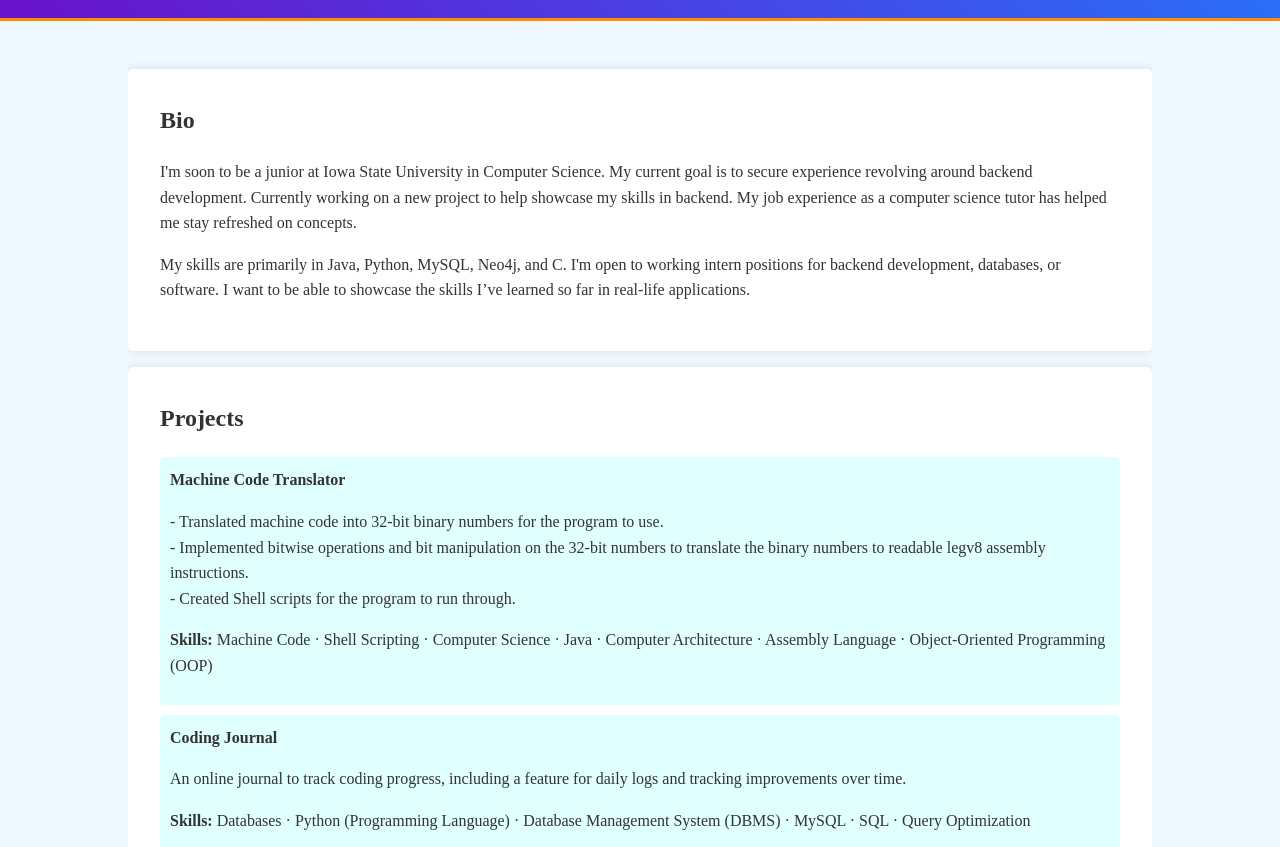
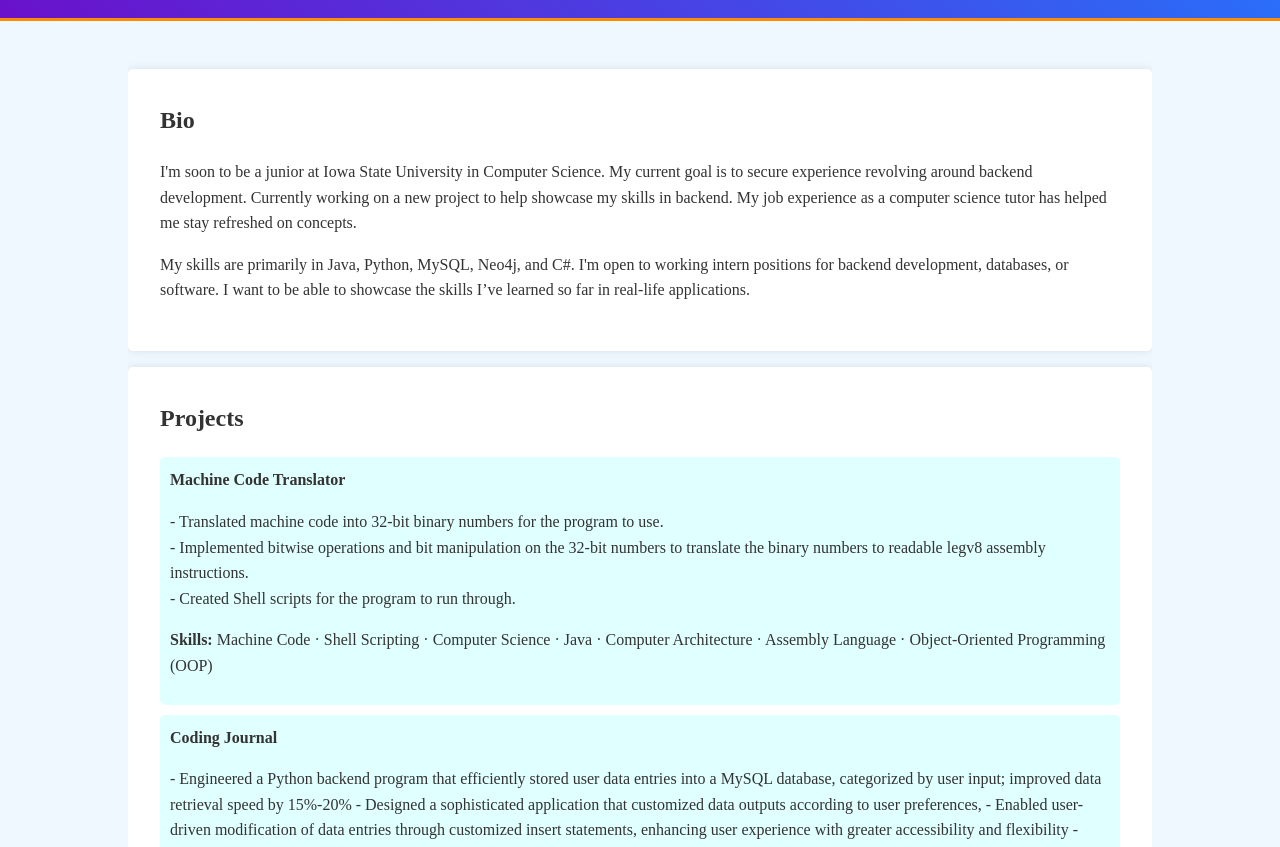
Before and after one commit to NaveenPrabakar/NaveenPrabakar-Personal-webpage, a plain HTML site: page index.html in a window 1280 px wide. Shown: the part 101-948 px from the top of the page. Drawn offline with Linux system fonts and the light colour scheme.

Commit message:
Update index.html

```diff
--- a/index.html
+++ b/index.html
@@ -94,7 +94,7 @@
         <section id="bio" class="bio">
             <h2>Bio</h2>
             <p>I'm soon to be a junior at Iowa State University in Computer Science. My current goal is to secure experience revolving around backend development. Currently working on a new project to help showcase my skills in backend. My job experience as a computer science tutor has helped me stay refreshed on concepts.</p>
-            <p>My skills are primarily in Java, Python, MySQL, Neo4j, and C. I'm open to working intern positions for backend development, databases, or software. I want to be able to showcase the skills I’ve learned so far in real-life applications.</p>
+            <p>My skills are primarily in Java, Python, MySQL, Neo4j, and C#. I'm open to working intern positions for backend development, databases, or software. I want to be able to showcase the skills I’ve learned so far in real-life applications.</p>
         </section>
 
 
@@ -112,7 +112,13 @@
                 </li>
                 <li>
                     <a href="https://github.com/NaveenPrabakar/CodingJournal" target="_blank">Coding Journal</a>
-                    <p>An online journal to track coding progress, including a feature for daily logs and tracking improvements over time.</p>
+                    <p>
+                        - Engineered a Python backend program that efficiently stored user data entries into a MySQL database, categorized by user input; improved data retrieval speed by 15%-20%
+                        - Designed a sophisticated application that customized data outputs according to user preferences,
+                        - Enabled user-driven modification of data entries through customized insert statements, enhancing user experience with greater accessibility and flexibility
+                        - Implemented API's to create a automatic spell and grammar checker for user entries.
+                        - Created a shell script to run the program
+                    </p>
                     <p><strong>Skills:</strong> Databases · Python (Programming Language) · Database Management System (DBMS) · MySQL · SQL · Query Optimization</p>
                 </li>
                 <li>
```
